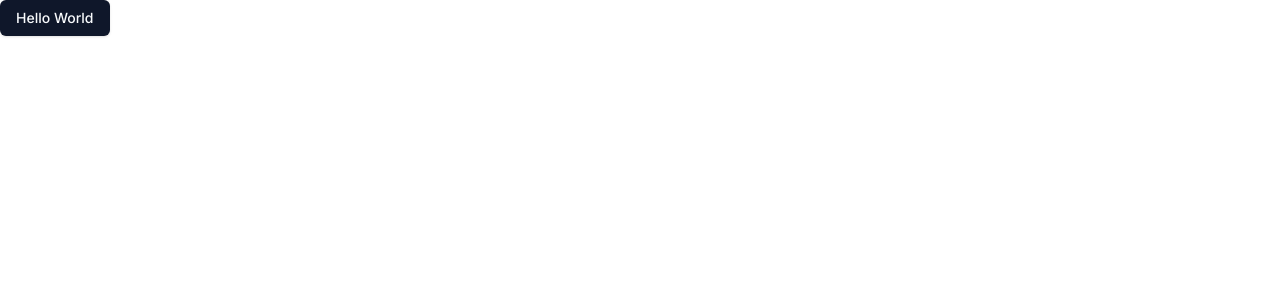
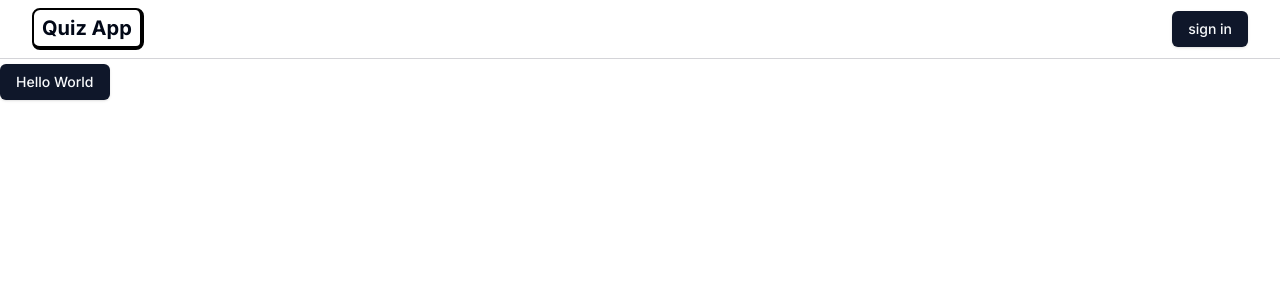
Before and after one commit to wolfgunblood/quiz-app, a Next.js app: page / in a window 1280 px wide. Shown: the top 300 px of the page. Built offline with nearby package versions, Linux system fonts and the light colour scheme; no server answers.

Commit message:
Added oAuth functionality

```diff
--- a/package.json
+++ b/package.json
@@ -9,6 +9,7 @@
     "lint": "next lint"
   },
   "dependencies": {
+    "@auth/prisma-adapter": "^1.0.2",
     "@prisma/client": "^5.3.1",
     "@radix-ui/react-icons": "^1.3.0",
     "@radix-ui/react-slot": "^1.0.2",
@@ -21,6 +22,7 @@
     "eslint": "8.49.0",
     "eslint-config-next": "13.4.19",
     "next": "13.4.19",
+    "next-auth": "^4.23.1",
     "postcss": "8.4.29",
     "react": "18.2.0",
     "react-dom": "18.2.0",
--- /dev/null
+++ b/src/app/api/auth/[...nextauth]/route.ts
@@ -0,0 +1,6 @@
+import { authOptions } from "@/lib/nextauth";
+import NextAuth from "next-auth/next";
+
+const handler = NextAuth(authOptions);
+
+export { handler as GET, handler as POST };
--- a/src/app/layout.tsx
+++ b/src/app/layout.tsx
@@ -1,11 +1,16 @@
 import './globals.css'
 import type { Metadata } from 'next'
 import { Inter } from 'next/font/google'
+import { cn } from '@/lib/utils'
+
+import Providers from '@/components/Providers'
+import Navbar from '@/components/Navbar'
+
 
 const inter = Inter({ subsets: ['latin'] })
 
 export const metadata: Metadata = {
-  title: 'Create Next App',
+  title: 'Quiz App',
   description: 'Generated by create next app',
 }
 
@@ -16,7 +21,12 @@ export default function RootLayout({
 }) {
   return (
     <html lang="en">
-      <body className={inter.className}>{children}</body>
+      <body className={cn(inter.className, 'antialiased min-h-screen pt-16')}>
+        <Providers>
+          <Navbar />
+          {children}
+        </Providers>
+      </body>
     </html>
   )
 }
--- /dev/null
+++ b/src/components/Navbar.tsx
@@ -0,0 +1,33 @@
+import React from 'react'
+import Link from 'next/link'
+
+import { getAuthSession } from '@/lib/nextauth'
+import SignInButton from './SignInButton'
+
+type Props = {}
+
+const Navbar = async (props: Props) => {
+    const session = await getAuthSession();
+    console.log(session?.user)
+    return (
+        <div className='fixed inset-x-0 top-0 bg-white dark:bg-gray-950 z-[10] h-fit border-b border-zinc-300 py-2'>
+            <div className='flex items-center justify-between h-full gap-2 px-8 mx-auto max-w-full'>
+                <Link href={"/"} className='flex items-center gap-2'>
+                    <p className='rounded-lg border-2 border-b-4 border-r-4 border-black px-2 py-1 text-xl font-bold transition-all hover:-translate-y-[2px] md:block dark:border-white'>
+                        Quiz App
+                    </p>
+                </Link>
+
+                <div className='flex items-center'>
+                {session?.user ? (
+                    <p>{session.user.name}</p>
+                ) : (
+                    <SignInButton text="sign in" />
+                )}
+                </div>
+            </div>
+        </div>
+    )
+}
+
+export default Navbar
--- /dev/null
+++ b/src/components/Providers.tsx
@@ -0,0 +1,15 @@
+"use client";
+import React from "react";
+import { SessionProvider } from "next-auth/react";
+
+type Props = {
+    children : React.ReactNode;
+}
+
+const Providers = ({ children }: Props) => {
+    return (
+        <SessionProvider>{children}</SessionProvider>
+    );
+};
+
+export default Providers;
--- /dev/null
+++ b/src/components/SignInButton.tsx
@@ -0,0 +1,22 @@
+"use client"
+import React from 'react'
+import { Button } from './ui/button'
+import {signIn} from 'next-auth/react'
+
+type Props = {
+    text : string
+}
+
+const SignInButton = ({text}: Props) => {
+  return (
+    <Button
+    onClick={() => {
+        signIn("google").catch(console.error);
+    }}
+    >
+        {text}
+    </Button>
+  )
+}
+
+export default SignInButton
--- /dev/null
+++ b/src/lib/nextauth.ts
@@ -0,0 +1,69 @@
+import { PrismaAdapter } from "@auth/prisma-adapter";
+import GoogleProvider from "next-auth/providers/google";
+import { type GetServerSidePropsContext } from "next";
+import { prisma } from "./db";
+import { type NextAuthOptions, getServerSession, type DefaultSession } from "next-auth";
+
+declare module "next-auth" {
+    interface Session extends DefaultSession {
+        user: {
+            id: string;
+            // name: string;
+            // email: string;
+            // image: string;
+        } & DefaultSession["user"];
+    }
+}
+
+declare module "next-auth/jwt" {
+    interface JWT {
+        id: string;
+        // name: string;
+        // email: string;
+        // image: string;
+
+    }
+}
+
+export const authOptions: NextAuthOptions = {
+    session: {
+        strategy: "jwt",
+    },
+    secret: process.env.NEXTAUTH_SECRET,
+    callbacks: {
+        jwt: async ({ token }) => {
+            const db_user = await prisma.user.findFirst({
+                where: {
+                    email: token?.email,
+                },
+            });
+
+            if (db_user) {
+                token.id = db_user.id;
+            }
+            return token;
+        },
+        session: ({ session, token }) => {
+            if (token) {
+                session.user.id = token.id;
+                session.user.name = token.name;
+                session.user.email = token.email;
+                session.user.image = token.picture;
+
+            }
+            return session;
+
+        }
+    },
+    adapter: PrismaAdapter(prisma),
+    providers: [
+        GoogleProvider({
+            clientId: process.env.GOOGLE_CLIENT_ID as string,
+            clientSecret: process.env.GOOGLE_CLIENT_SECRET as string,
+        }),
+    ],
+};
+
+export const getAuthSession = () => {
+    return getServerSession(authOptions)
+}
```
Also changed, not shown: 1 other file (tests, documents, lock files or other folders).
